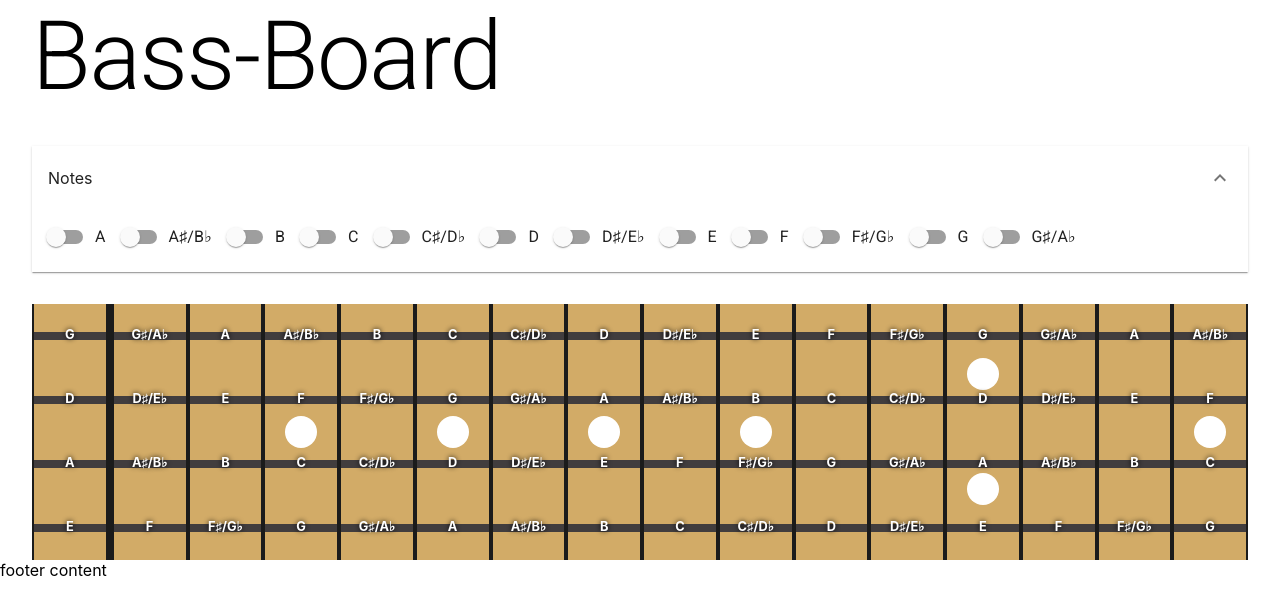
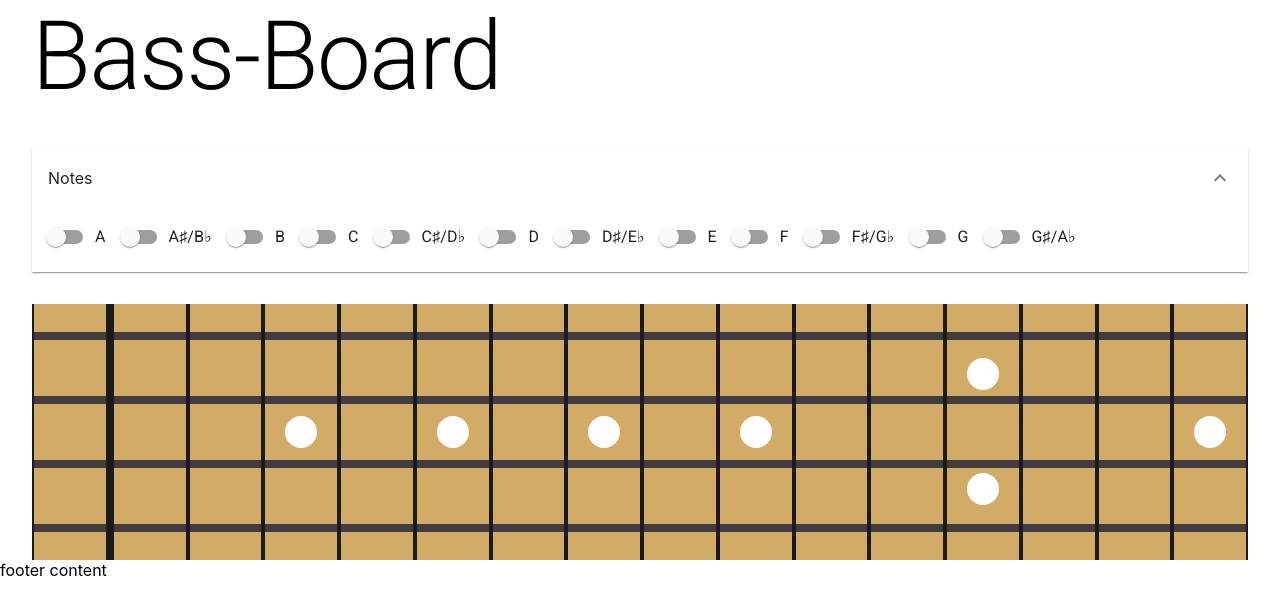
Before and after one commit to TheMaru/BassBoard, a Next.js app: page / in a window 1280 px wide. Shown: the top 614 px of the page. Built offline with nearby package versions, Linux system fonts and the light colour scheme.

Commit message:
implemented visibility of notes

```diff
--- a/src/components/Fingerboard/Fingerboard.tsx
+++ b/src/components/Fingerboard/Fingerboard.tsx
@@ -4,12 +4,14 @@ import { NotePitch } from '../Note/Note.model';
 export type FingerboardProps = {
   amountFrets?: number;
   stringRootNotes?: NotePitch[];
-  stringSum?: number;
+  stringSum?: number; // Todo implement change of amount of strings
+  visibleNotes: NotePitch[];
 };
 
 export const Fingerboard = ({
   amountFrets = 21,
   stringRootNotes = [NotePitch.E, NotePitch.A, NotePitch.D, NotePitch.G],
+  visibleNotes,
 }: FingerboardProps): JSX.Element => {
   const renderFrets = () => {
     const frets = [];
@@ -19,6 +21,7 @@ export const Fingerboard = ({
           key={`fret-${i}`}
           fretNumber={i}
           stringRootNotes={stringRootNotes}
+          visibleNotes={visibleNotes}
         />
       );
     }
@@ -28,7 +31,11 @@ export const Fingerboard = ({
 
   return (
     <div className="root">
-      <Fret fretNumber={0} stringRootNotes={stringRootNotes.reverse()} />
+      <Fret
+        fretNumber={0}
+        stringRootNotes={stringRootNotes.reverse()}
+        visibleNotes={visibleNotes}
+      />
       <div className="nut" />
       {renderFrets()}
       <style jsx>{`
--- a/src/components/Fret/Fret.tsx
+++ b/src/components/Fret/Fret.tsx
@@ -4,6 +4,7 @@ import { NotePitch, NoteSequence } from '../Note/Note.model';
 export type FretProps = {
   fretNumber: number;
   stringRootNotes: NotePitch[];
+  visibleNotes: NotePitch[];
 };
 
 export const calculateNote = (
@@ -21,6 +22,7 @@ export const calculateNote = (
 export const Fret = ({
   fretNumber,
   stringRootNotes,
+  visibleNotes,
 }: FretProps): JSX.Element => {
   const fretMarkers = [3, 5, 7, 9, 15, 17, 19, 21];
   const doubleFretMarkers = [12, 24];
@@ -34,13 +36,16 @@ export const Fret = ({
           <div className="marker2" />
         </div>
       )}
-      {stringRootNotes.map(stringRootNote => (
-        <Note
-          key={`${fretNumber}-${stringRootNote}`}
-          visible
-          note={calculateNote(stringRootNote, fretNumber)}
-        />
-      ))}
+      {stringRootNotes.map(stringRootNote => {
+        const note = calculateNote(stringRootNote, fretNumber);
+        return (
+          <Note
+            key={`${fretNumber}-${stringRootNote}`}
+            visible={visibleNotes.includes(note)}
+            note={note}
+          />
+        );
+      })}
       <style jsx>{`
         .fret {
           position: relative;
--- a/src/components/Note/Note.tsx
+++ b/src/components/Note/Note.tsx
@@ -1,7 +1,7 @@
 import { NotePitch } from './Note.model';
 
 export type NoteProps = {
-  visible: boolean;
+  visible?: boolean;
   note: NotePitch;
 };
 
--- a/src/pages/index.tsx
+++ b/src/pages/index.tsx
@@ -33,7 +33,11 @@ const Home = (): JSX.Element => {
           toggleNote={toggleNote}
           visibleNotes={visibleNotes}
         />
-        <Fingerboard amountFrets={15} stringRootNotes={stringRootNotes} />
+        <Fingerboard
+          amountFrets={15}
+          stringRootNotes={stringRootNotes}
+          visibleNotes={visibleNotes}
+        />
       </main>
 
       <footer>footer content</footer>
```
